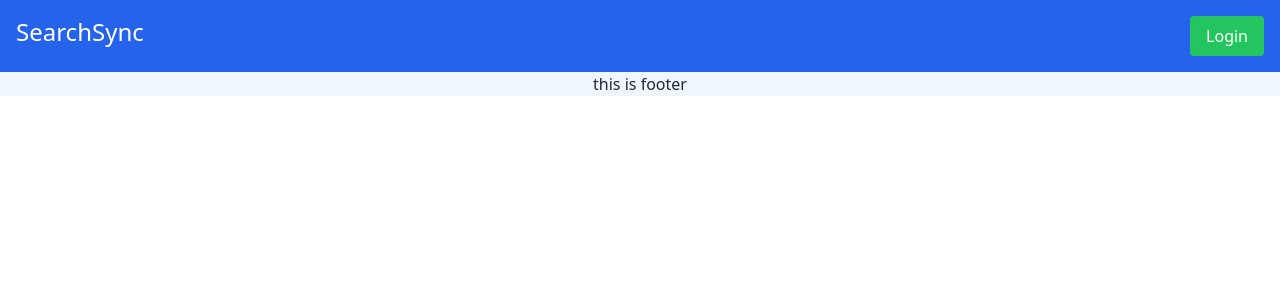
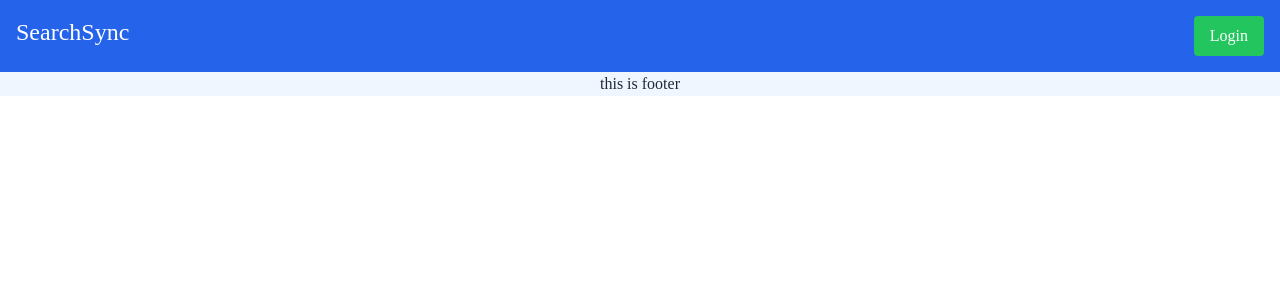
Before and after one commit to shahoriarniloy/SearchSync, a React (Vite) app: page / in a window 1280 px wide. Shown: the top 300 px of the page. Built offline with nearby package versions, Linux system fonts and the light colour scheme; no server answers.

Commit message:
Fonts and Styles Modified

```diff
--- a/src/App.css
+++ b/src/App.css
@@ -45,3 +45,39 @@
 @tailwind base;
 @tailwind components;
 @tailwind utilities;
+
+.crimson-text-regular {
+  font-family: "Crimson Text", serif;
+  font-weight: 400;
+  font-style: normal;
+}
+
+.crimson-text-semibold {
+  font-family: "Crimson Text", serif;
+  font-weight: 600;
+  font-style: normal;
+}
+
+.crimson-text-bold {
+  font-family: "Crimson Text", serif;
+  font-weight: 700;
+  font-style: normal;
+}
+
+.crimson-text-regular-italic {
+  font-family: "Crimson Text", serif;
+  font-weight: 400;
+  font-style: italic;
+}
+
+.crimson-text-semibold-italic {
+  font-family: "Crimson Text", serif;
+  font-weight: 600;
+  font-style: italic;
+}
+
+.crimson-text-bold-italic {
+  font-family: "Crimson Text", serif;
+  font-weight: 700;
+  font-style: italic;
+}
--- a/src/components/Login/Login.jsx
+++ b/src/components/Login/Login.jsx
@@ -1,4 +1,4 @@
-import { GoogleAuthProvider, GithubAuthProvider, signInWithPopup, signOut} from "firebase/auth";
+import { GoogleAuthProvider, signInWithPopup, signOut} from "firebase/auth";
 import { useState } from "react";
 import { Link, useLocation, useNavigate } from "react-router-dom";
 import { FaEye, FaEyeSlash } from "react-icons/fa";
--- a/src/components/Main.jsx
+++ b/src/components/Main.jsx
@@ -8,7 +8,7 @@ const Main = () => {
     const location = useLocation();
     const noHeaderFooter = location.pathname.includes('login')|| location.pathname.includes('register');
     return (
-        <div className='roboto-regular'>
+        <div className='crimson-text-regular '>
 
             <Navbar></Navbar>
             <Outlet></Outlet>
--- a/src/components/Navbar.jsx
+++ b/src/components/Navbar.jsx
@@ -21,7 +21,7 @@ const Navbar = () => {
 
   return (
     <nav className="bg-blue-600 p-4 ">
-        <div className='flex justify-between'>
+        <div className='flex lg:flex-row md:flex-row flex-col justify-between'>
             <div>
                 <h1 className='text-2xl text-white'>SearchSync</h1>
 
@@ -34,7 +34,7 @@ const Navbar = () => {
         {user ? (
           <button
             onClick={handleLogout}
-            className="bg-red-500 text-white px-4 py-2 rounded hover:bg-red-600"
+            className="bg-red-500 text-white rounded hover:bg-red-600 btn-sm"
           >
             Logout
           </button>
--- a/src/components/Products.jsx
+++ b/src/components/Products.jsx
@@ -1,5 +1,6 @@
 import { useEffect, useState } from 'react';
 import axios from 'axios';
+import { Helmet } from 'react-helmet';
 
 const Products = () => {
   const [products, setProducts] = useState([]);
@@ -102,6 +103,9 @@ const handleNextPage = () =>
 
   return (
     <div className="bg-blue-50 min-h-screen p-4">
+       <Helmet>
+                <title>Products</title>
+            </Helmet>
       <form onSubmit={handleFilter} className="mb-8 p-4 bg-blue-100 rounded-lg shadow-md w-full  text-sm">
         <div className='flex flex-col gap-6'>
           <div className='flex justify-start'>
```
